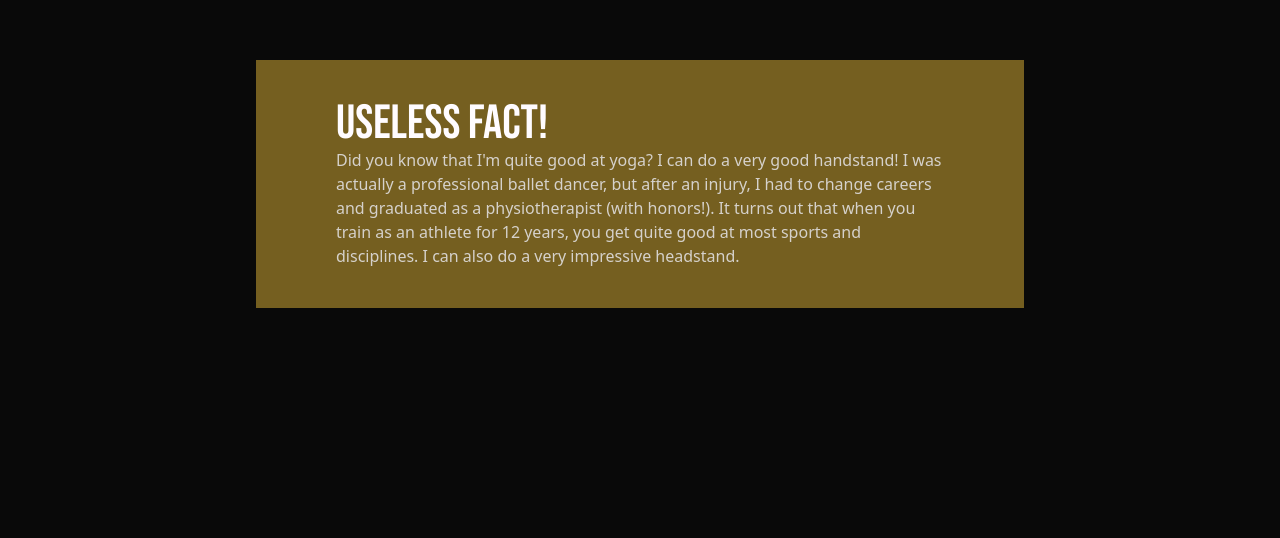
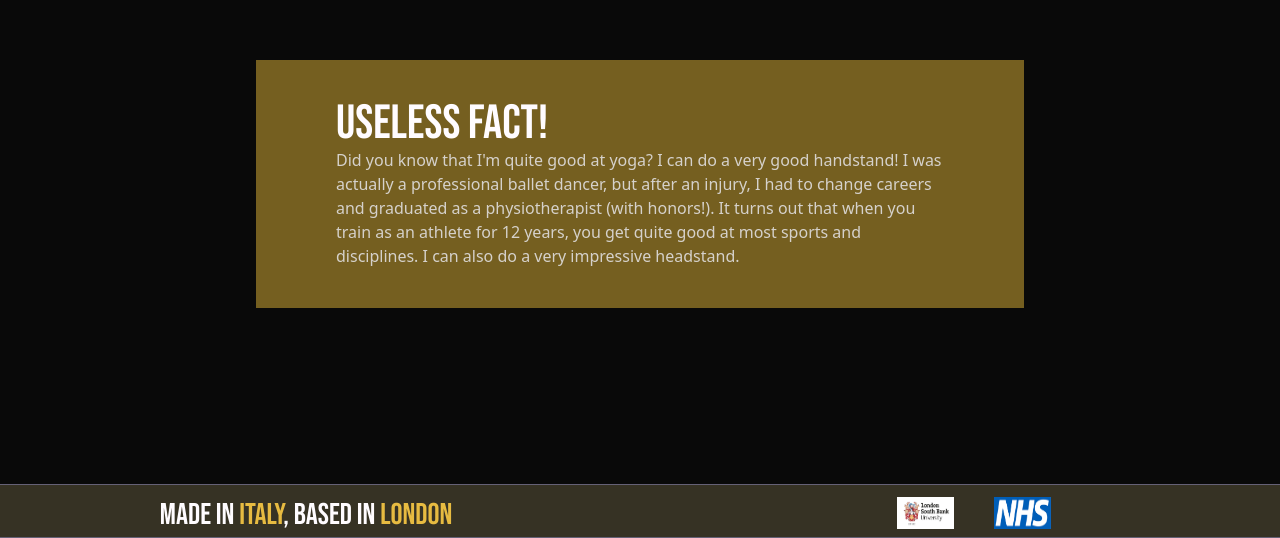
Before and after one commit to Romanief/its-fred, a Next.js app: page / in a window 1280 px wide. Shown: the part 3305-3843 px from the top of the page. Before the commit the page ends 3789 px from the top, so only its background shows below. Built offline with nearby package versions, Linux system fonts and the light colour scheme.

Commit message:
Created footer

```diff
--- a/app/layout.tsx
+++ b/app/layout.tsx
@@ -1,4 +1,5 @@
 import BackgroundSide from "@/components/BackgroundSide";
+import Footer from "@/components/Footer";
 import type { Metadata } from "next";
 import "./globals.css";
 
@@ -19,9 +20,10 @@ export default function RootLayout({
       <head>
         <link rel="icon" href="/f.ico" />
       </head>
-      <body>
+      <body className="flex flex-col">
         {children}
         <BackgroundSide/>
+        <Footer/>
       </body>
     </html>
   );
--- /dev/null
+++ b/components/Footer.tsx
@@ -0,0 +1,19 @@
+import React from 'react'
+
+function Footer() {
+  return (
+    <div className='w-screen h-10 bg-darkDimGray border-y border-dimGray pb-10 p-3 text-xl sm:text-3xl flex'>
+      <div className='w-1/2 text-center'>
+        Made in <span className='bg-inherit text-saffron'>italy</span>
+        , Based in <span className='bg-inherit text-saffron'>london</span>
+      </div>
+
+      <div className="flex justify-center lg:ml-20 gap-10 h-10 pb-2 w-1/2">
+        <img className='aspect-video h-full' src='/LSBU.jpg'></img>
+        <img className='aspect-video h-full' src='nhs.png'></img>
+      </div>
+    </div>
+  )
+}
+
+export default Footer
```
Also changed, not shown: public/LSBU.jpg (added), public/nhs.png (added).
